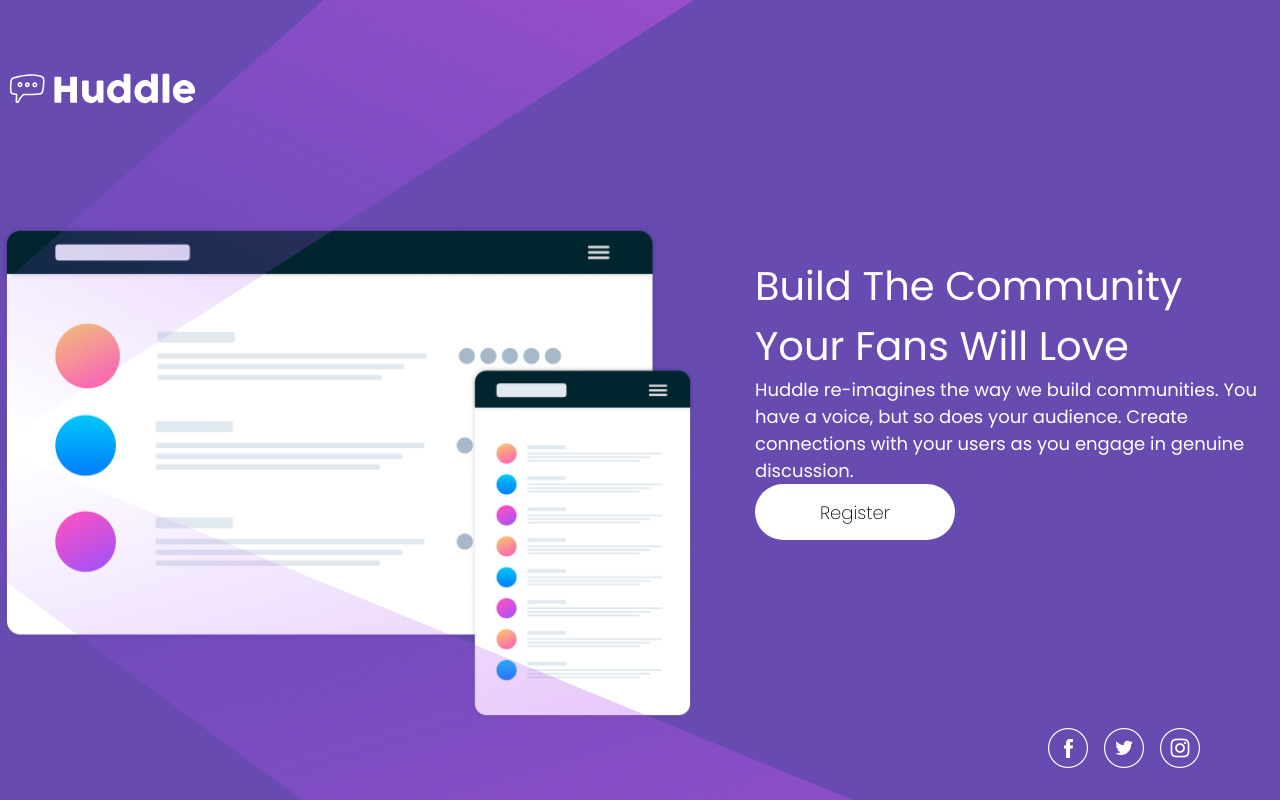
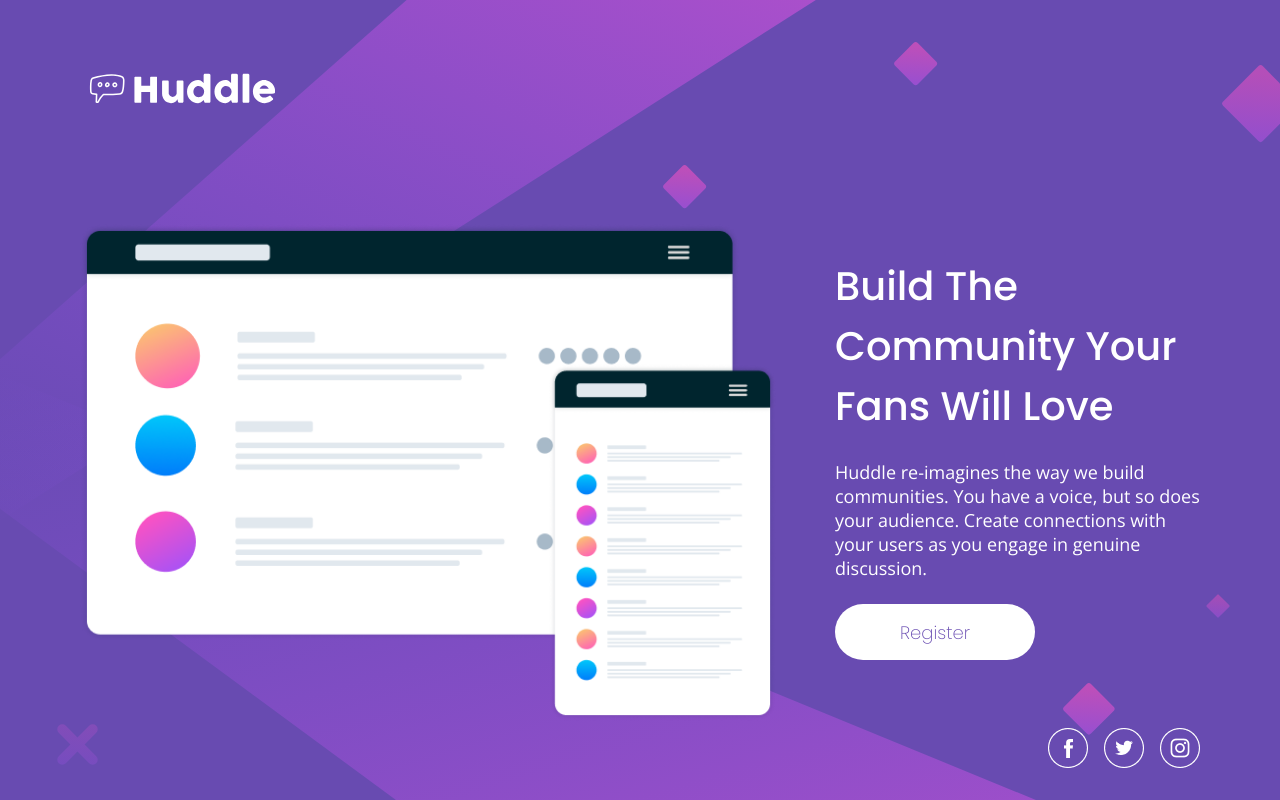
Before and after one commit to Georginio-prod/Huddle-landing-page, a website built with Vite: page index.html in a window 1280 px wide. Built offline with nearby package versions, Linux system fonts and the light colour scheme.

Commit message:
style: refactor polices

```diff
--- a/index.html
+++ b/index.html
@@ -14,15 +14,12 @@
   <body>
     <div role="page" class="container">
       <div class="background">
-        <figure class="image__background">
-          <img src="./public/Path 2.png" alt="one" />
-          <img src="./public/Path 2 Copy.png" alt="two" />
-        </figure>
+        <img src="./public/bg-desktop.svg" alt="">
       </div>
 
       <div class="main">
         <div class="nav">
-          <img src="./public/logo.svg" alt="logo" class="Icon__logo" />
+          <img src="./public/logo.svg" alt="logo" class="nav__logo" />
         </div>
 
         <div class="content">
@@ -30,7 +27,7 @@
             <img src="./public/Group 41.png" alt="font" class="content__image"/>
           </div>
 
-          <div class="container__texte">
+          <div class="content__texte">
             <div >
               <p class="h1">
                 Build The Community Your Fans Will Love
--- a/sass/style.scss
+++ b/sass/style.scss
@@ -1,11 +1,12 @@
 @import url("https://fonts.googleapis.com/css?family=Poppins:275,200,400,500,600");
+@import url("https://fonts.googleapis.com/css?family=Open Sans:275,200,400,500,600");
 
 * {
   box-sizing: border-box;
   margin: 0;
   padding: 0;
 
-  font-family: "Poppins", "sans serief";
+  font-family: "Poppins", "sans-serief";
 }
 
 body {
@@ -28,22 +29,27 @@ body {
   align-items: center;
   overflow: hidden;
   left: 0;
+  z-index: -1;
 }
 
 .main {
   max-width: 1280px;
-  margin: auto;
+  margin-left: 80px;
+  margin-right: 80px;
 }
 
 .nav {
   padding-top: 64px;
   padding-bottom: 104px;
-
 }
 
-.nav__logo  {
-    max-width: 100%;
-    height: auto;
+.nav__logo {
+  width: 200px;
+}
+
+.nav__logo img {
+  max-width: 100%;
+  height: auto;
 }
 
 .content {
@@ -52,55 +58,55 @@ body {
   color: white;
 }
 
-.content__image{
+.content__image {
   width: 696px;
 }
 
-.content__image img{
+.content__image img {
   max-width: 100%;
   height: auto;
 }
 
-.container__texte {
+.content__texte {
   width: 520px;
   margin-top: 32px;
 }
 
-.h1{
+.h1 {
   font-size: 40px;
-
+  margin-bottom: 24px;
+  font-weight: 500;
 }
 
-.h3{
+.h3 {
   font-size: 18px;
+  margin-bottom: 24px;
+  font-family: "Open Sans";
 }
 
 .btn {
   width: 200px;
   height: 56px;
   background-color: white;
-  color: black  ;
+  color: #684bb1;
   display: flex;
   align-items: center;
   justify-content: center;
-  border-radius:30px;
+  border-radius: 30px;
   font-size: 18px;
   font-weight: 100;
+  cursor: pointer;
+}
 
+.btn:hover {
+  background-color: #E880E8;
+  color: white;
 }
+
 
 .footer {
   display: flex;
   justify-content: flex-end;
-  margin-right: 80px;
-  margin-bottom: 40px;
+  bottom: 10px;
+  cursor: pointer;
 }
-
-.Icon__logo {
-  width: 200px;
-}
-
-.Icon__logo img {
-  max-width: 100%;
-  height: auto;
-}
```
